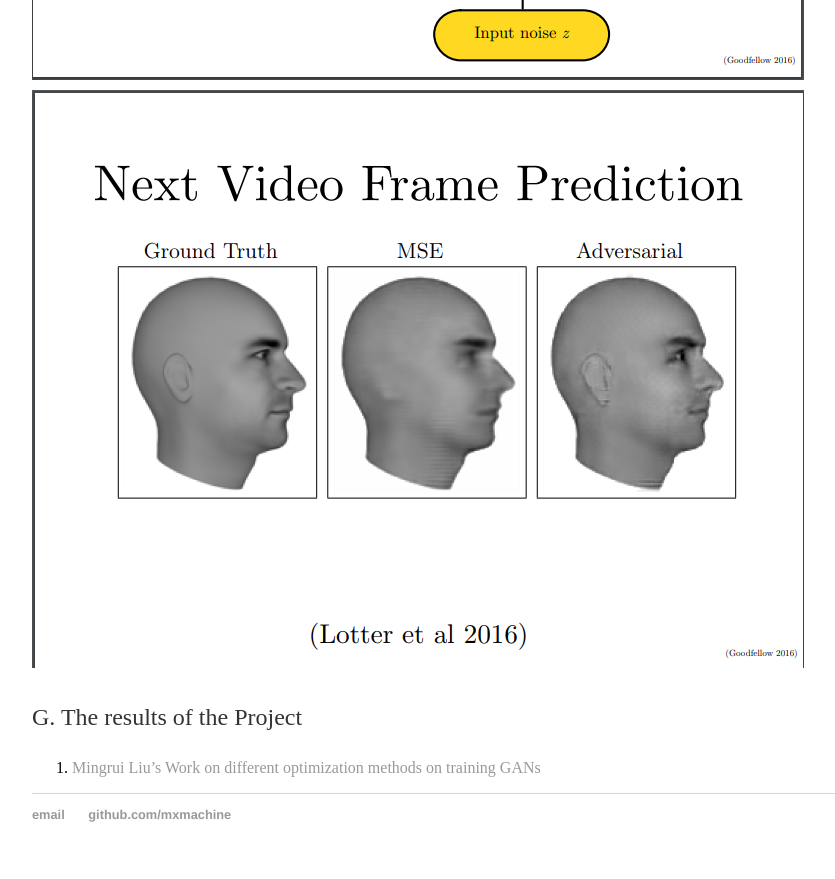
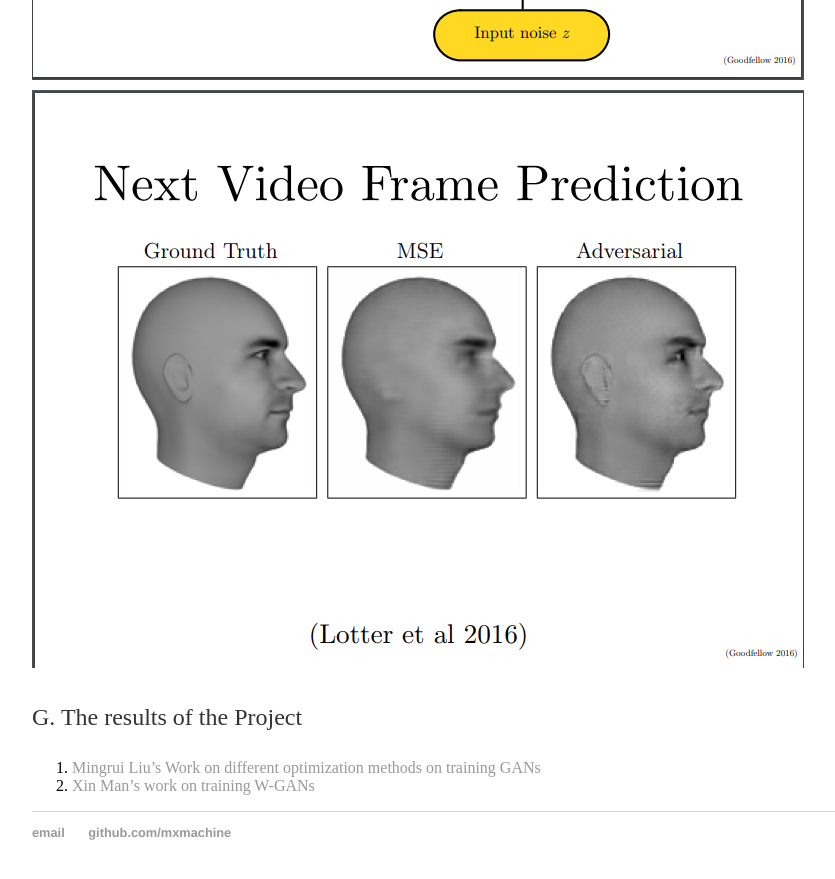
Before and after one commit to mxmachine/mxmachine.github.io, a Jekyll site: the page built from _posts/2018-03-08-Deep-Learning-Project.md, in a window 1280 px wide and 900 px high, scrolled down 1970 px. Shown: the top 879 px of the window, without its empty margins (160-995 px from the left). Built offline with Jekyll 4.4.1, drawn with Linux system fonts in a browser that asks for light colours.

Commit message:
Update 2018-03-08-Deep-Learning-Project.md

```diff
--- a/_posts/2018-03-08-Deep-Learning-Project.md
+++ b/_posts/2018-03-08-Deep-Learning-Project.md
@@ -43,3 +43,4 @@ G. The results of the Project
 
 
 1. [Mingrui Liu's Work on different optimization methods on training GANs](https://mxmachine.github.io/assets/report_MingruiLiu.pdf)
+1. [Xin Man's work on training W-GANs](https://mxmachine.github.io/assets/Report_XinMan.pdf)
```
